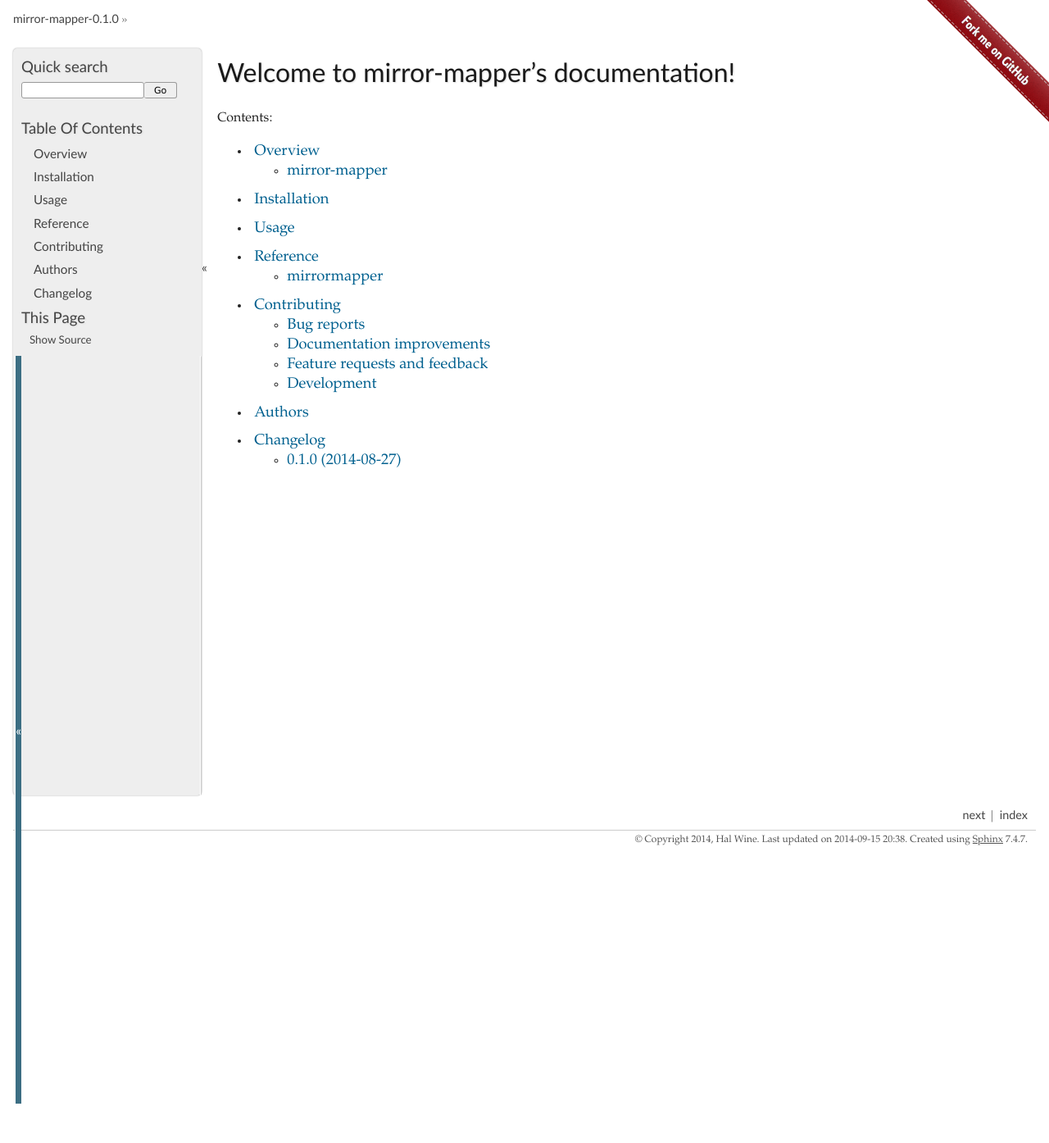
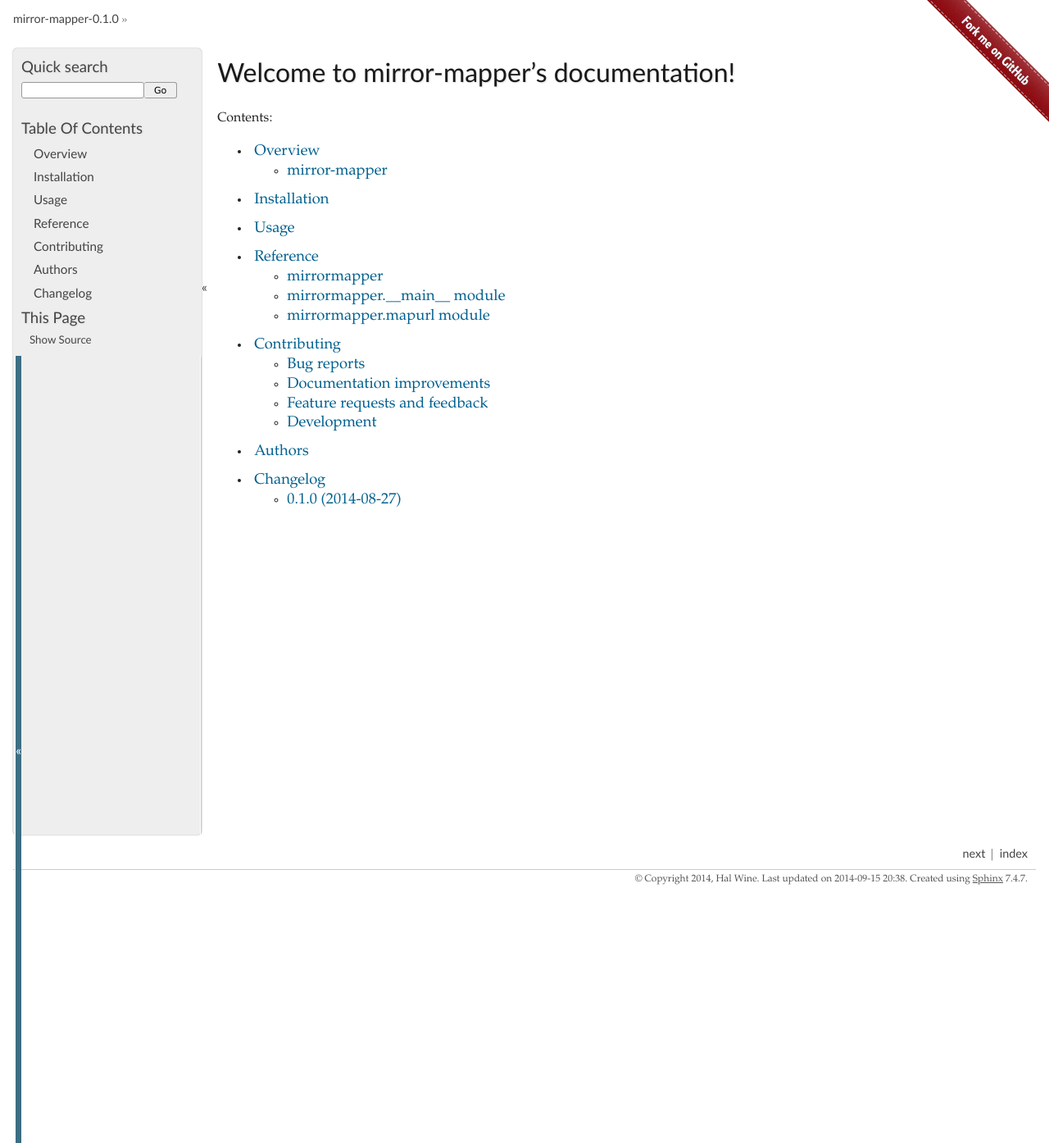
Before and after one commit to hwine/mirror-mapper, a Sphinx documentation site: the page built from docs/index.rst, in a window 1280 px wide. Shown: the whole page at 82% size. Built offline with Sphinx 7.4.7, drawn with Linux system fonts in a browser that asks for light colours; before the commit the page ends 1346 px from its top, so only the background shows below that.

```diff
--- /dev/null
+++ b/docs/reference/mirrormapper.__main__.rst
@@ -0,0 +1,7 @@
+mirrormapper.__main__ module
+============================
+
+.. automodule:: mirrormapper.__main__
+    :members:
+    :undoc-members:
+    :show-inheritance:
--- /dev/null
+++ b/docs/reference/mirrormapper.mapurl.rst
@@ -0,0 +1,10 @@
+mirrormapper.mapurl module
+==========================
+
+.. autodata:: mirrormapper.mapurl.known_mappings
+    :annotation: all upstream sources we know
+
+.. automodule:: mirrormapper.mapurl
+    :members:
+    :undoc-members:
+    :show-inheritance:
--- a/docs/reference/mirrormapper.rst
+++ b/docs/reference/mirrormapper.rst
@@ -1,8 +1,18 @@
 mirrormapper
 =============================
 
+.. toctree::
+
+   mirrormapper.__main__
+   mirrormapper.mapurl
+
+Module contents
+---------------
+
 .. automodule:: mirrormapper
     :members:
+    :undoc-members:
+    :private-members:
 
 .. autodata:: known_mappings
     :annotation: all upstream sources we know
```
